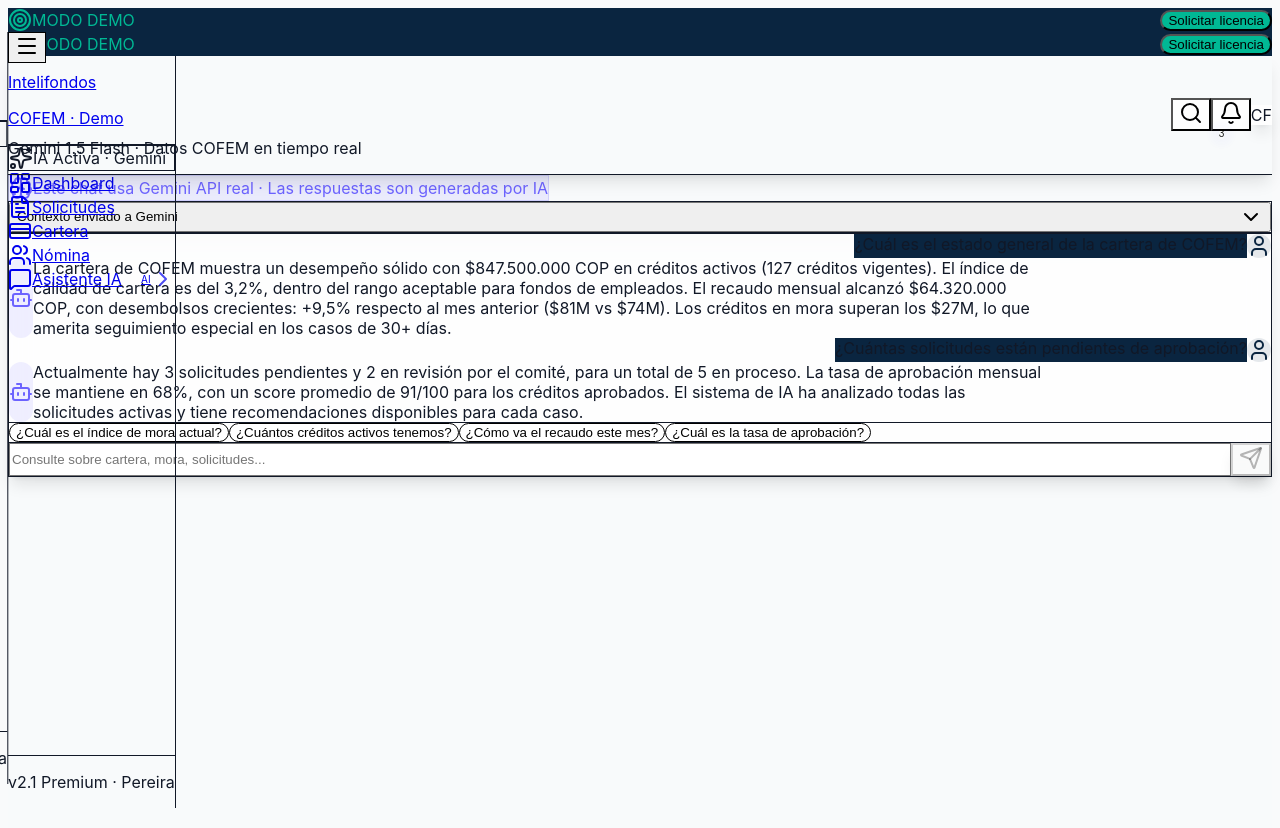
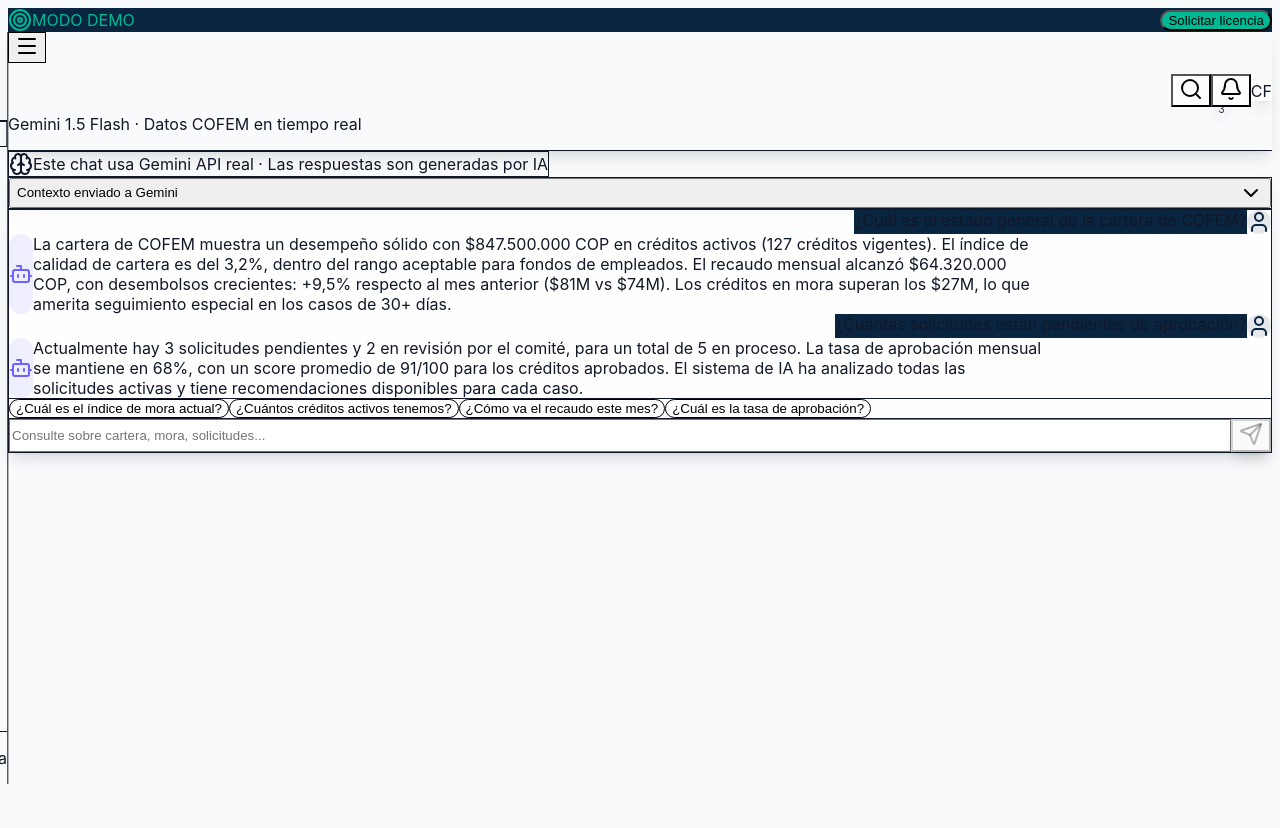
Before and after one commit to anami283/intelifondos-demo, a Next.js app: page /demo/ia in a window 1280 px wide. Shown: the top 828 px of the page. Built offline with nearby package versions, Linux system fonts and the light colour scheme; a web font is replaced by a local one.

Commit message:
Refactor IAPage layout and styling

```diff
--- a/src/app/demo/ia/page.tsx
+++ b/src/app/demo/ia/page.tsx
@@ -1,31 +1,23 @@
-import { Sidebar } from "@/components/layout/Sidebar";
 import { Header } from "@/components/layout/Header";
-import { DemoBanner } from "@/components/layout/DemoBanner";
 import { ChatGemini } from "@/components/ia/ChatGemini";
 import { Brain } from "lucide-react";
 
 export default function IAPage() {
   return (
-    <div className="min-h-screen bg-[#F8FAFB]">
-      <DemoBanner />
-      <div className="flex">
-        <Sidebar />
-        <main className="ml-64 flex-1">
+    <>
       <Header
         title="Asistente Financiero IA"
         subtitle="Gemini 1.5 Flash · Datos COFEM en tiempo real"
       />
-          <div className="p-6">
-            <div className="flex items-center gap-2 bg-[#6C63FF]/10 border border-[#6C63FF]/20 rounded-lg px-4 py-2.5 mb-5 w-fit">
-              <Brain className="w-4 h-4 text-[#6C63FF]" />
-              <span className="text-sm font-medium text-[#6C63FF]">
+      <div className="p-4 lg:p-6">
+        <div className="flex items-center gap-2 bg-indigo-500/10 border border-indigo-500/20 rounded-xl px-4 py-3 mb-6 w-fit">
+          <Brain className="w-4 h-4 text-indigo-600" />
+          <span className="text-sm font-medium text-indigo-700">
             Este chat usa Gemini API real · Las respuestas son generadas por IA
           </span>
         </div>
         <ChatGemini />
       </div>
-        </main>
-      </div>
-    </div>
+    </>
   );
 }
```
Lines whose indentation alone changed are shown as unchanged.
